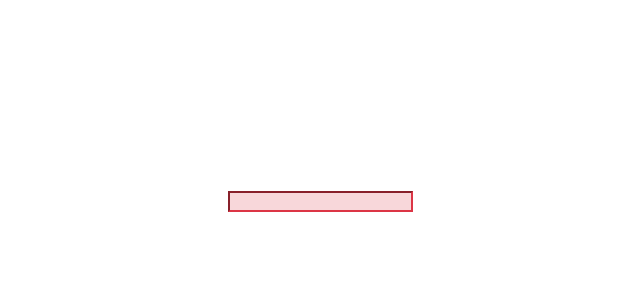
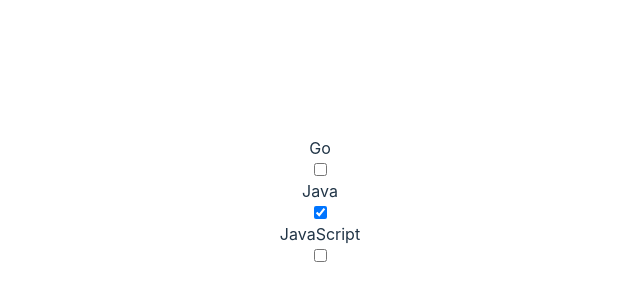
Before and after one commit to mabertuccio/vite-react, a React (Vite) app: page / in a window 1280 px wide. Shown: the part 200-500 px from the top of the page, without its empty margins (320-960 px from the left). Built offline with nearby package versions, Linux system fonts and the light colour scheme.

Commit message:
feat: complete Task-3

```diff
--- /dev/null
+++ b/src/components/ControlledCheckboxList.css
@@ -0,0 +1,4 @@
+.checkbox-list {
+  display: flex;
+  flex-direction: column;
+}
--- /dev/null
+++ b/src/components/ControlledCheckboxList.jsx
@@ -0,0 +1,20 @@
+import PropTypes from "prop-types";
+import { UncontrolledCheckbox } from "./UncontrolledCheckbox.jsx";
+import "./ControlledCheckboxList.css";
+
+export function ControlledCheckboxList(props) {
+  const entries = Object.entries(props.items);
+  return (
+    <div className="checkbox-list">
+      {entries.map(([label, checked]) => (
+        <UncontrolledCheckbox key={label} name={label} initialValue={checked} />
+      ))}
+    </div>
+  );
+}
+
+ControlledCheckboxList.propTypes = {
+  items: PropTypes.object,
+};
+
+export default ControlledCheckboxList;
--- /dev/null
+++ b/src/components/UncontrolledCheckbox.jsx
@@ -0,0 +1,27 @@
+import PropTypes from "prop-types";
+import React from "react";
+
+export function UncontrolledCheckbox(props) {
+  const [value, setValue] = React.useState(props.initialValue);
+
+  return (
+    <React.Fragment>
+      <label>{props.name}</label>
+      <input
+        onChange={() => {
+          setValue(!value);
+        }}
+        type="checkbox"
+        value={value}
+        checked={value}
+      />
+    </React.Fragment>
+  );
+}
+
+UncontrolledCheckbox.propTypes = {
+  name: PropTypes.string,
+  initialValue: PropTypes.bool,
+};
+
+export default UncontrolledCheckbox;
--- a/src/main.jsx
+++ b/src/main.jsx
@@ -10,7 +10,9 @@ import "./index.css";
 // import { BlogSpot } from "./components/BlogPost.jsx";
 // import { MatchName } from "./components/MatchName.jsx";
 // import { MatchLength } from "./components/MatchLength.jsx";
-import { InputValidation } from "./components/InputValidation.jsx";
+// import { InputValidation } from "./components/InputValidation.jsx";
+// import { UncontrolledCheckbox } from "./components/UncontrolledCheckbox.jsx";
+import { ControlledCheckboxList } from "./components/ControlledCheckboxList.jsx";
 /*
 ReactDOM.createRoot(document.getElementById("root")).render(
   <React.StrictMode>
@@ -106,8 +108,31 @@ ReactDOM.createRoot(document.getElementById("root")).render(
 );
 */
 
+/*
 ReactDOM.createRoot(document.getElementById("root")).render(
   <React.StrictMode>
     <InputValidation />
   </React.StrictMode>
 );
+*/
+
+/*
+ReactDOM.createRoot(document.getElementById("root")).render(
+  <React.StrictMode>
+    <UncontrolledCheckbox name="it's Summer?" initialValue={false} />
+  </React.StrictMode>
+);
+*/
+/*
+Note: I had a small bug at the beginning.
+When trying to render the component, the value was always true because I was assigning the boolean prop incorrectly, like this: initialValue = "false".
+This is because the value is interpreted as a string, not a boolean.
+*/
+
+ReactDOM.createRoot(document.getElementById("root")).render(
+  <React.StrictMode>
+    <ControlledCheckboxList
+      items={{ ["Go"]: false, ["Java"]: true, ["JavaScript"]: false }}
+    />
+  </React.StrictMode>
+);
```
Also changed, not shown: src/tareas/Task-3.MD (added, +29 -0 lines).
